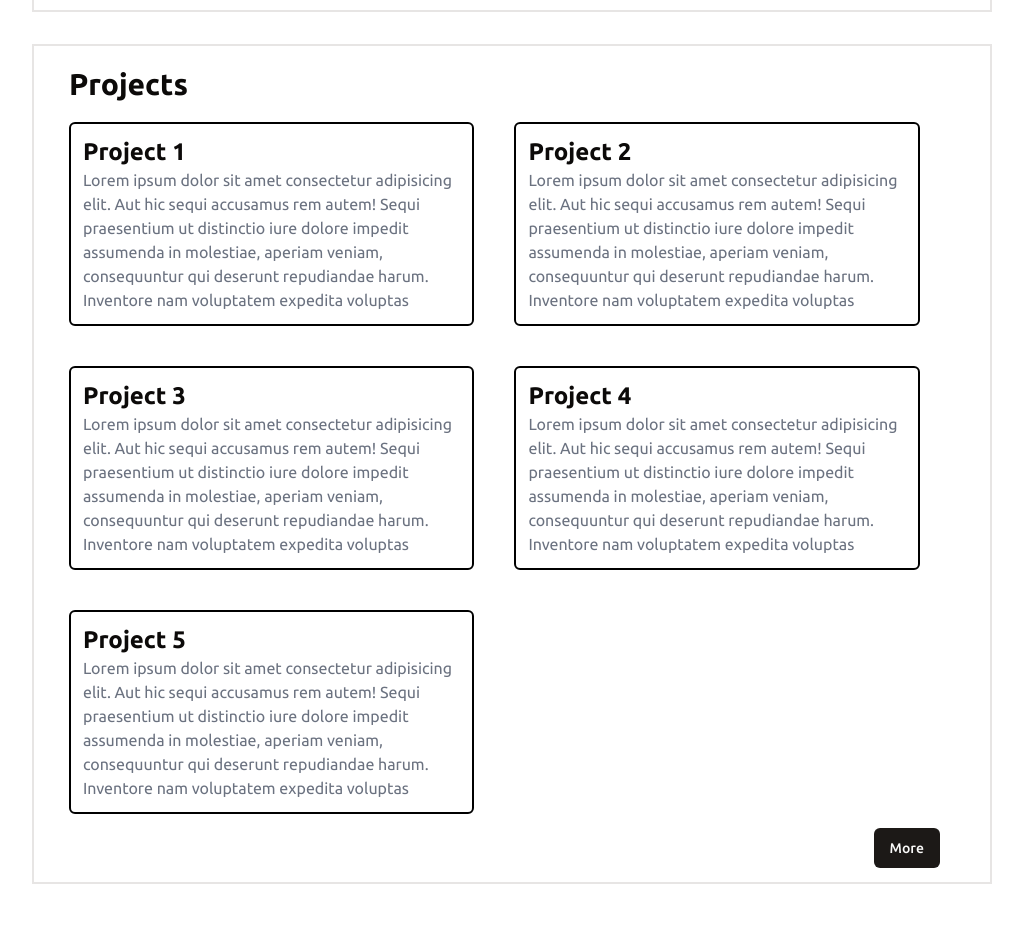
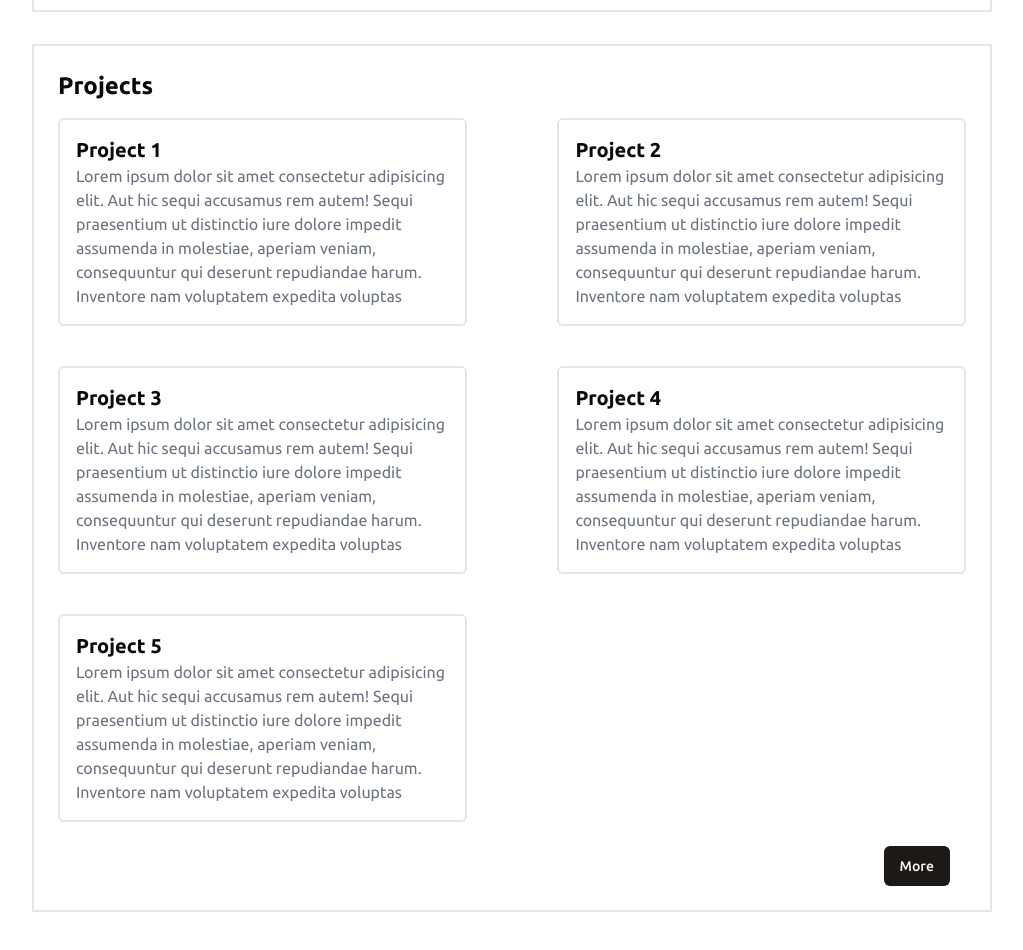
Before and after one commit to thtauhid/open-profile, a React (Vite) app: page /profile/1 in a window 1280 px wide. Shown: the part 3720-4670 px from the top of the page, without its empty margins (128-1151 px from the left). Built offline with nearby package versions, Linux system fonts and the light colour scheme.

Commit message:
Fixed project section issue

```diff
--- a/src/pages/Profile/Projects.tsx
+++ b/src/pages/Profile/Projects.tsx
@@ -1,29 +1,28 @@
-import { getProjects } from "@/api"
+import { getProjects } from "@/api";
 import { Button } from "@/components/ui/button";
 
-export const Projects= ()=>{
-    const data =getProjects();
+export const Projects = () => {
+  const data = getProjects();
   console.log(data);
 
   return (
-        <div className="p-[10px] my-8 border-2 border-gray">
-                <h1 className="text-3xl p-[10px] pl-[25px] font-bold">Projects</h1>
-                <div className="lg:flex p-[10px] pl-[25px] flex-wrap gap-10">
+    <div className="my-8 border-2 border-gray ">
+      <h1 className="text-2xl px-6 mb-4 mt-6 font-bold">Projects</h1>
+      <div className="flex flex-wrap px-6 justify-between items-center gap-10">
         {data.map((data) => {
           return (
-                            <div className="border-2 border-black lg:w-[45%] p-2 m-2 lg:m-0 rounded-md">
-                                <div className="p-1">
-                                    <h1 className="text-2xl font-bold">{data.title}</h1>
+            <div className="border-2 lg:w-[45%] p-2 m-2 lg:m-0 rounded-md">
+              <div className="p-2">
+                <h1 className="text-xl font-bold">{data.title}</h1>
                 <p className="text-gray-500">{data.description}</p>
               </div>
             </div>
-                        )
+          );
         })}
-
       </div>
-                <div className="flex justify-end px-10 py-1">
+      <div className="flex justify-end px-10 py-6">
         <Button type="submit">More</Button>
       </div>
     </div>
-    )
-}
+  );
+};
```
Lines whose indentation alone changed are shown as unchanged.
